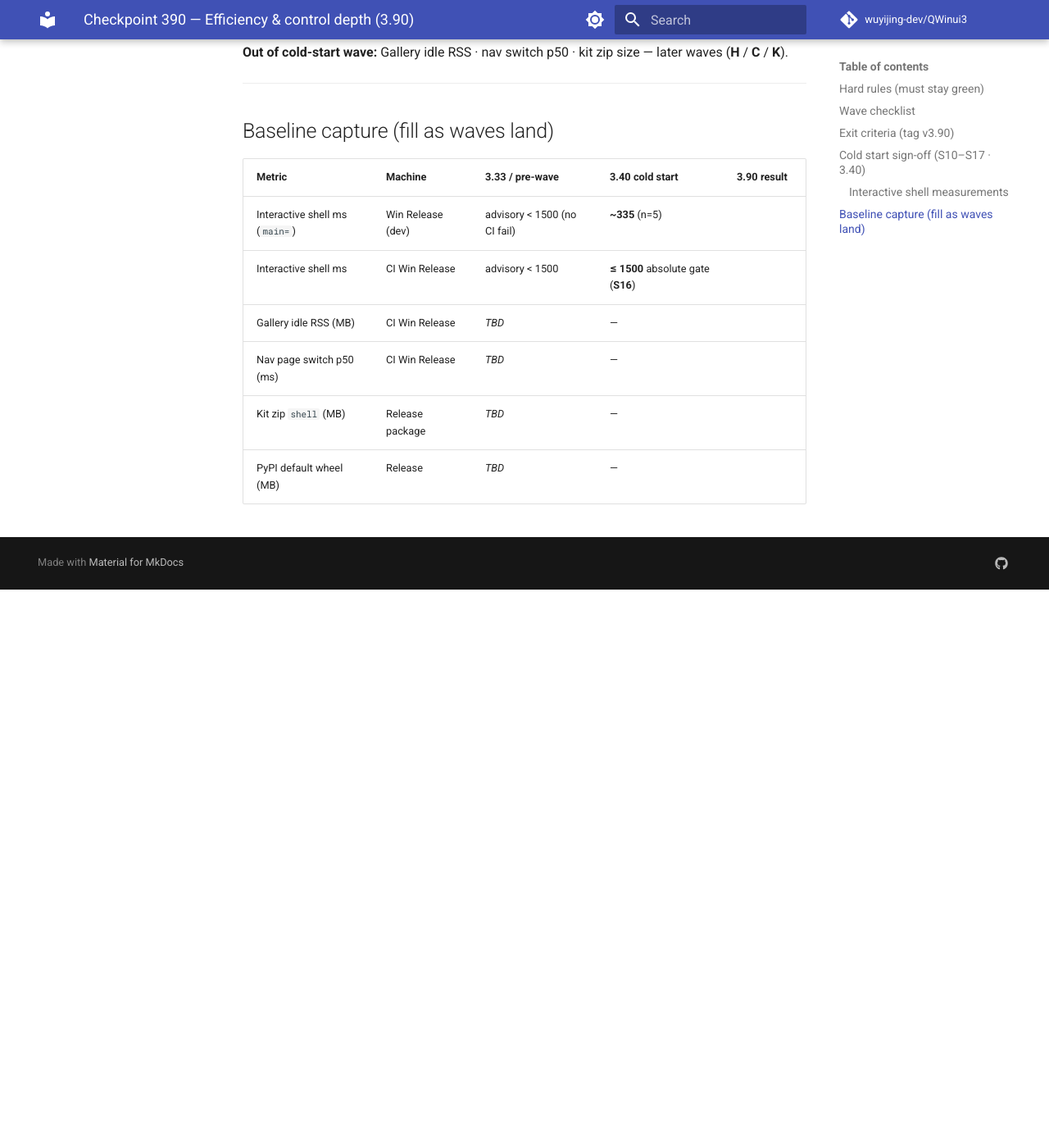
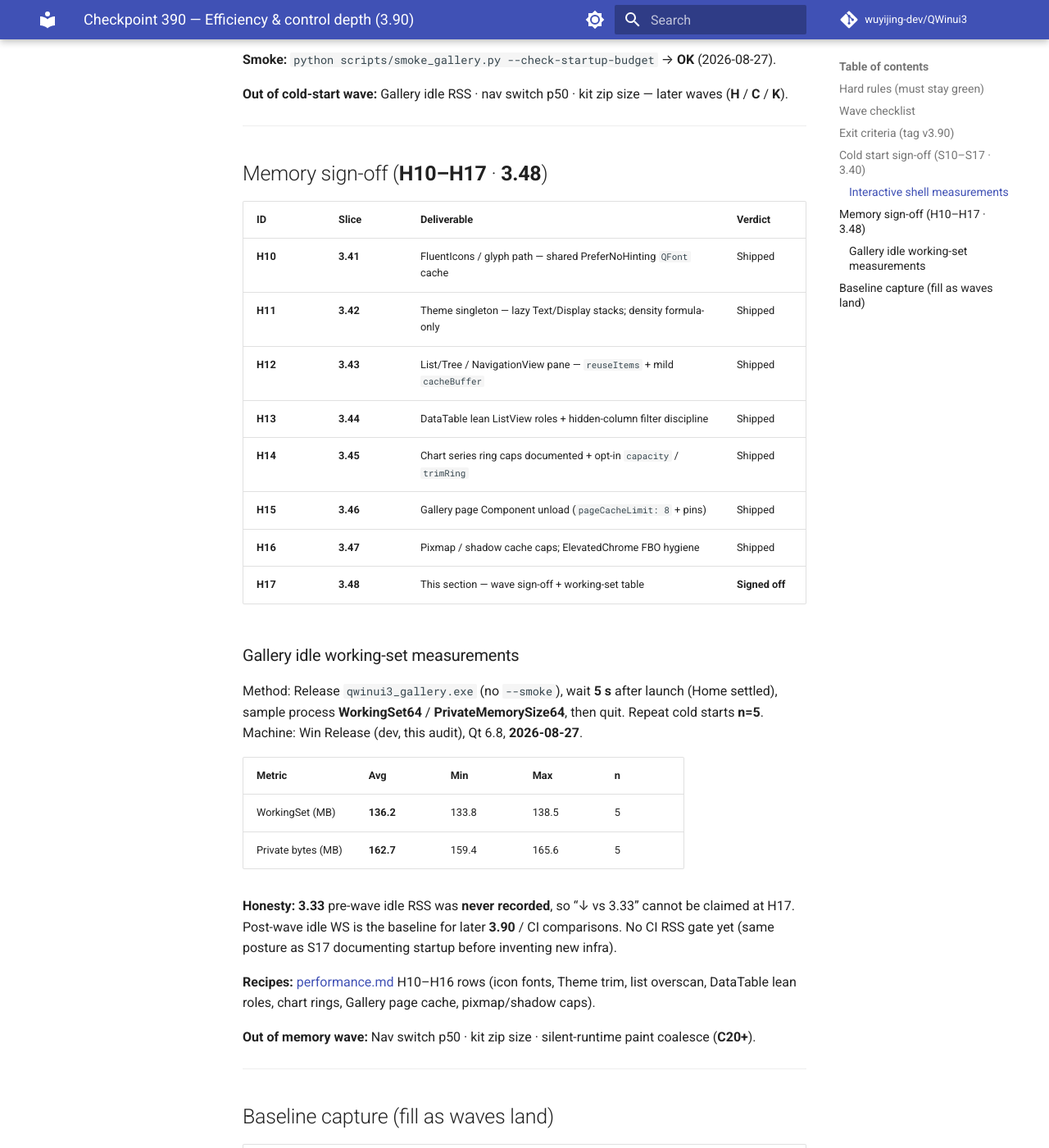
Before and after one commit to wuyijing-dev/QWinui3, an MkDocs documentation site: the page built from docs/checkpoint-390.md, in a window 1280 px wide and 1400 px high, scrolled down 2855 px. Shown: the whole window at 82% size. Built offline with MkDocs 1.6.1 and Material for MkDocs 9.7.7, drawn with Linux system fonts in a browser that asks for light colours; comment, search, counter and statistics services are not loaded; before the commit the page ends 3574 px from its top, so only the background shows below that; some of the changed text lies outside the part shown.

Commit message:
Ship 3.48 memory wave sign-off with Gallery idle WorkingSet table (H17).
Record post-wave Win Release idle WS (~136 MB avg) in checkpoint-390 and close H10–H17 without claiming an unverified drop vs 3.33.

```diff
--- a/CMakeLists.txt
+++ b/CMakeLists.txt
@@ -17,7 +17,7 @@ set(CMAKE_EXPORT_COMPILE_COMMANDS ON)
 
 # Product version is X.YY (two-digit minor), e.g. 1.00, 1.01, 1.10.
 # Git tags / packages use v${QWINUI3_VERSION}. CMake needs major.minor.patch.
-set(QWINUI3_VERSION "3.47")
+set(QWINUI3_VERSION "3.48")
 if(NOT QWINUI3_VERSION MATCHES "^[0-9]+\\.[0-9][0-9]$")
     message(FATAL_ERROR "QWINUI3_VERSION must be X.YY (two-digit minor), got '${QWINUI3_VERSION}'")
 endif()
--- a/docs/checkpoint-390.md
+++ b/docs/checkpoint-390.md
@@ -7,7 +7,8 @@
 
 **Prerequisite for:** [checkpoint-400](checkpoint-400.md) (**4.00**)
 
-**Cold start wave:** **green** — signed off **2026-08-27** at **`QWINUI3_VERSION` 3.40** (**S10–S17**). Memory / runtime / depth / package rows remain open until their waves land.
+**Cold start wave:** **green** — signed off **2026-08-27** at **`QWINUI3_VERSION` 3.40** (**S10–S17**).
+**Memory wave:** **green** — signed off **2026-08-27** at **`QWINUI3_VERSION` 3.48** (**H10–H17**). Runtime / depth / package rows remain open until their waves land.
 
 ---
 
@@ -27,7 +28,7 @@
 | Wave | Slices | IDs | Status |
 |------|--------|-----|--------|
 | Cold start | **3.34…3.40** | **S10–S17** | **Shipped** — see [Cold start sign-off](#cold-start-sign-off-s10s17--340) |
-| Memory | **3.41…3.48** | **H10–H17** | **3.41–3.47** shipped · **H17** Planned |
+| Memory | **3.41…3.48** | **H10–H17** | **Shipped** — see [Memory sign-off](#memory-sign-off-h10h17--348) |
 | Silent runtime | **3.49…3.55** | **C20–C26** | Planned |
 | Control depth | **3.56…3.72** | **D30–D54** | Planned |
 | Platform + package | **3.73…3.82** | **P10–P12 · K10–K16** | Planned |
@@ -38,7 +39,7 @@
 ## Exit criteria (tag `v3.90`)
 
 - [x] Startup budget met on CI Win Release (`--startup-log` / smoke `main=`) — **3.39 S16** gate + **3.40** sign-off below
-- [ ] Working-set / RSS table filled; Gallery idle RSS ↓ vs **3.33** baseline
+- [ ] Working-set / RSS table filled; Gallery idle RSS ↓ vs **3.33** baseline — **table filled at 3.48** (post-wave); **↓ vs 3.33** still unverified (**3.33** never captured)
 - [ ] Switch p50 **≤** baseline
 - [ ] **D30–D54** shipped or deferred with friction-log link
 - [ ] **K10–K14** presets + size table published
@@ -80,13 +81,44 @@
 
 ---
 
+## Memory sign-off (**H10–H17** · **3.48**)
+
+| ID | Slice | Deliverable | Verdict |
+|----|-------|-------------|---------|
+| **H10** | **3.41** | FluentIcons / glyph path — shared PreferNoHinting `QFont` cache | Shipped |
+| **H11** | **3.42** | Theme singleton — lazy Text/Display stacks; density formula-only | Shipped |
+| **H12** | **3.43** | List/Tree / NavigationView pane — `reuseItems` + mild `cacheBuffer` | Shipped |
+| **H13** | **3.44** | DataTable lean ListView roles + hidden-column filter discipline | Shipped |
+| **H14** | **3.45** | Chart series ring caps documented + opt-in `capacity` / `trimRing` | Shipped |
+| **H15** | **3.46** | Gallery page Component unload (`pageCacheLimit: 8` + pins) | Shipped |
+| **H16** | **3.47** | Pixmap / shadow cache caps; ElevatedChrome FBO hygiene | Shipped |
+| **H17** | **3.48** | This section — wave sign-off + working-set table | **Signed off** |
+
+### Gallery idle working-set measurements
+
+Method: Release `qwinui3_gallery.exe` (no `--smoke`), wait **5 s** after launch (Home settled), sample process **WorkingSet64** / **PrivateMemorySize64**, then quit. Repeat cold starts **n=5**. Machine: Win Release (dev, this audit), Qt 6.8, **2026-08-27**.
+
+| Metric | Avg | Min | Max | n |
+|--------|-----|-----|-----|---|
+| WorkingSet (MB) | **136.2** | 133.8 | 138.5 | 5 |
+| Private bytes (MB) | **162.7** | 159.4 | 165.6 | 5 |
+
+**Honesty:** **3.33** pre-wave idle RSS was **never recorded**, so “↓ vs 3.33” cannot be claimed at H17. Post-wave idle WS is the baseline for later **3.90** / CI comparisons. No CI RSS gate yet (same posture as S17 documenting startup before inventing new infra).
+
+**Recipes:** [performance.md](performance.md) H10–H16 rows (icon fonts, Theme trim, list overscan, DataTable lean roles, chart rings, Gallery page cache, pixmap/shadow caps).
+
+**Out of memory wave:** Nav switch p50 · kit zip size · silent-runtime paint coalesce (**C20+**).
+
+---
+
 ## Baseline capture (fill as waves land)
 
-| Metric | Machine | **3.33** / pre-wave | **3.40** cold start | **3.90** result |
-|--------|---------|---------------------|---------------------|-----------------|
-| Interactive shell ms (`main=`) | Win Release (dev) | advisory &lt; 1500 (no CI fail) | **~335** (n=5) | |
-| Interactive shell ms | CI Win Release | advisory &lt; 1500 | **≤ 1500** absolute gate (**S16**) | |
-| Gallery idle RSS (MB) | CI Win Release | _TBD_ | — | |
-| Nav page switch p50 (ms) | CI Win Release | _TBD_ | — | |
-| Kit zip `shell` (MB) | Release package | _TBD_ | — | |
-| PyPI default wheel (MB) | Release | _TBD_ | — | |
+| Metric | Machine | **3.33** / pre-wave | **3.40** cold start | **3.48** memory | **3.90** result |
+|--------|---------|---------------------|---------------------|-----------------|-----------------|
+| Interactive shell ms (`main=`) | Win Release (dev) | advisory &lt; 1500 (no CI fail) | **~335** (n=5) | — | |
+| Interactive shell ms | CI Win Release | advisory &lt; 1500 | **≤ 1500** absolute gate (**S16**) | — | |
+| Gallery idle WorkingSet (MB) | Win Release (dev) | _not captured_ | — | **~136** (n=5) | |
+| Gallery idle RSS (MB) | CI Win Release | _TBD_ | — | — | |
+| Nav page switch p50 (ms) | CI Win Release | _TBD_ | — | — | |
+| Kit zip `shell` (MB) | Release package | _TBD_ | — | — | |
+| PyPI default wheel (MB) | Release | _TBD_ | — | — | |
```
Also changed, not shown: ROADMAP.md (+4 -4 lines), docs/performance.md (+1 -0 lines), docs/roadmap.md (+2 -2 lines), docs/upgrade-notes.md (+17 -0 lines).
